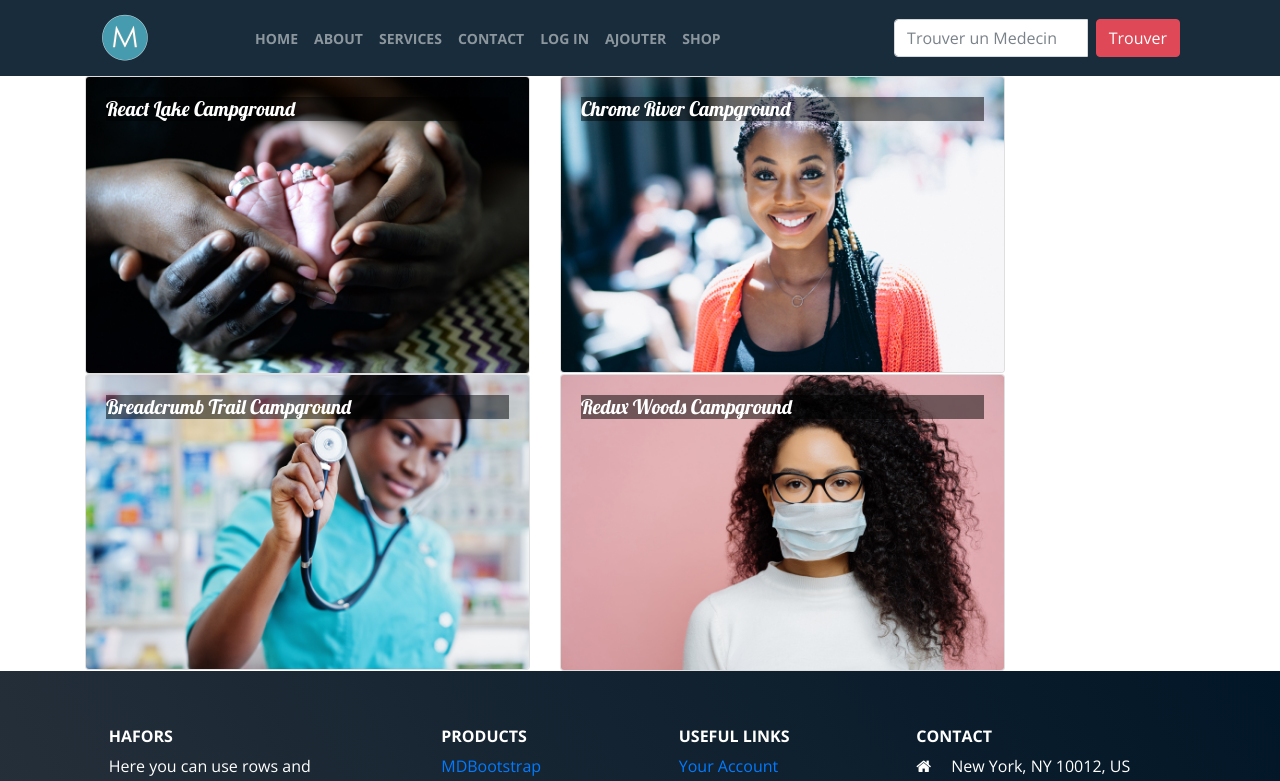
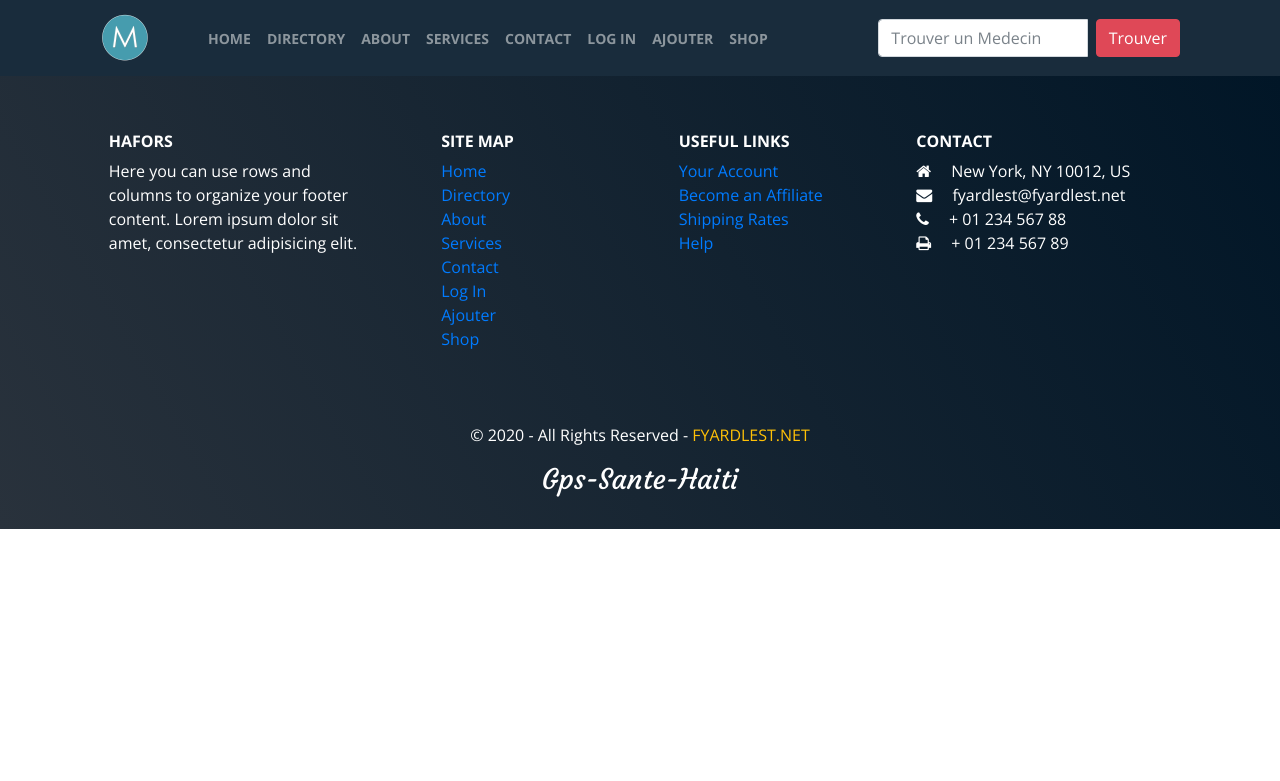
Before and after one commit to fyardlest1/gps-sante-haiti-react, a React (Create React App) app: page / in a window 1280 px wide. Shown: the top 781 px of the page. Built offline with nearby package versions, Linux system fonts and the light colour scheme.

Commit message:
React Router

```diff
--- a/src/App.js
+++ b/src/App.js
@@ -1,14 +1,18 @@
 import React, { Component } from 'react';
-import './App.css';
 import Main from './components/MainComponent';
+import { BrowserRouter } from "react-router-dom";
+import "./App.css";
+
 
 class App extends Component {
 
   render() {
     return (
+      <BrowserRouter>
         <div className='App'>
           <Main />
         </div>
+      </BrowserRouter>
     );
   }
 
--- a/src/components/DirectoryComponent.js
+++ b/src/components/DirectoryComponent.js
@@ -6,9 +6,9 @@ import {
   CardTitle,
 } from "reactstrap";
 
-function RenderDirectoryItem({ hospital, onClick }) {
+function RenderDirectoryItem({ hospital}) {
   return (
-    <Card onClick={() => onClick(hospital.id)}>
+    <Card>
       <CardImg width='100%' src={hospital.image} alt={hospital.name} />
       <CardImgOverlay>
         <CardTitle>{hospital.name}</CardTitle>
@@ -21,7 +21,7 @@ const Directory = (props) => {
     const directory = props.hospitals.map( hospital => {
         return (
           <div key={hospital.id} className='col-md-5 m1'>
-            <RenderDirectoryItem hospital={hospital} onClick={props.onClick} />
+            <RenderDirectoryItem hospital={hospital} />
           </div>
         );
     });
--- a/src/components/Footer.js
+++ b/src/components/Footer.js
@@ -1,4 +1,5 @@
 import React from 'react';
+import { Link } from "react-router-dom";
 
 const Footer = () => {
   return (
@@ -11,30 +12,35 @@ const Footer = () => {
                         <p>Here you can use rows and columns to organize your footer content. Lorem ipsum dolor sit amet, consectetur adipisicing elit.</p>
                     </div>
                     <div className="col-md-2 col-lg-2 col-xl-2 mx-auto mb-4">
-                        <h6 className="text-uppercase font-weight-bold">Products</h6>
-                        <p><a href="#!">MDBootstrap</a></p>
-                        <p><a href="#!">MDWordPress</a></p>
-                        <p><a href="#!">BrandFlow</a></p>
-                        <p><a href="#!">Bootstrap Angular</a></p>
+                        <h6 className="text-uppercase font-weight-bold">Site Map</h6>
+                        <ul className="list-unstyled">
+                            <li><Link to='/home'>Home</Link></li>
+                            <li><Link to='/directory'>Directory</Link></li>
+                            <li><Link to='/aboutus'>About</Link></li>
+                            <li><Link to='/services'>Services</Link></li>
+                            <li><Link to='/contactus'>Contact</Link></li>
+                            <li><Link to='/login'>Log In</Link></li>
+                            <li><Link to='/addyours'>Ajouter</Link></li>
+                            <li><Link to='/ourshop'>Shop</Link></li>
+                        </ul>
                     </div>
                     <div className="col-md-3 col-lg-2 col-xl-2 mx-auto mb-4">
                         <h6 className="text-uppercase font-weight-bold">Useful links</h6>
-                        <p><a href="#!">Your Account</a></p>
-                        <p><a href="#!">Become an Affiliate</a></p>
-                        <p><a href="#!">Shipping Rates</a></p>
-                        <p><a href="#!">Help</a></p>
+                        <ul className="list-unstyled">
+                            <li><Link to="#!">Your Account</Link></li>
+                            <li><Link to="#!">Become an Affiliate</Link></li>
+                            <li><Link to="#!">Shipping Rates</Link></li>
+                            <li><Link to="#!">Help</Link></li>
+                        </ul>
                     </div>
                     <div className="col-md-4 col-lg-3 col-xl-3 mx-auto mb-md-0 mb-4">
                         <h6 className="text-uppercase font-weight-bold">Contact</h6>
-                        <p>
-                        <i className="fa fa-home mr-3" /> New York, NY 10012, US</p>
-                        <p>
-                        <i className="fa fa-envelope mr-3" /> fyardlest@fyardlest.net</p>
-                        <p>
-                        <i className="fa fa-phone mr-3" /> + 01 234 567 88</p>
-                        <p>
-                        <i className="fa fa-print mr-3" /> + 01 234 567 89</p>
-
+                        <ul className="list-unstyled">
+                            <li><i className="fa fa-home mr-3" /> New York, NY 10012, US</li>
+                            <li><i className="fa fa-envelope mr-3" /> fyardlest@fyardlest.net</li>
+                            <li><i className="fa fa-phone mr-3" /> + 01 234 567 88</li>
+                            <li><i className="fa fa-print mr-3" /> + 01 234 567 89</li>
+                        </ul>
                     </div>
                 </div>
                 <div className="row">
--- a/src/components/HomeComponent.js
+++ b/src/components/HomeComponent.js
@@ -32,7 +32,7 @@ const items = [
   },
 ];
 
-const HomeComponent = (props) => {
+const Home = (props) => {
   const [activeIndex, setActiveIndex] = useState(0);
   const [animating, setAnimating] = useState(false);
 
@@ -151,4 +151,4 @@ const HomeComponent = (props) => {
   );
 }
 
-export default HomeComponent;
+export default Home;
--- a/src/components/MainComponent.js
+++ b/src/components/MainComponent.js
@@ -1,7 +1,8 @@
 import React, { Component } from 'react';
 import NavbarFixed from './Navbar';
+import Home from "./HomeComponent";
+import { Switch, Route, Redirect } from "react-router-dom";
 import Footer from './Footer';
-import { Navbar, NavbarBrand } from 'reactstrap';
 import Directory from './DirectoryComponent';
 import HospitalInfo from "./HospitalInfoComponent";
 import { HOSPITALS } from "../shared/hospitals";
@@ -11,30 +12,22 @@ class Main extends Component {
         super(props);
         this.state = {
           hospitals: HOSPITALS,
-          selectedHospital: null,
         };
     }
 
-    // Event handler for selected hospital
-    onSelectHospital(hospitalId) {
-        this.setState({selectedHospital: hospitalId});
-    }
+    render() {
 
-    render() {
+      const HomePage = () => {
+        return <Home />;
+      };
+
         return (
           <div>
             <NavbarFixed />
-            <Directory
-              hospitals={this.state.hospitals}
-              onClick={(hospitalId) => this.onSelectHospital(hospitalId)}
-            />
-            <HospitalInfo
-              hospital={
-                this.state.hospitals.filter(
-                  (campsite) => campsite.id === this.state.selectedHospital
-                )[0]
-              }
-            />
+            <Switch>
+              <Route path='/home' component={HomePage} />
+              <Route exact path='/directory' render={() => <Directory hospitals={this.state.hospitals} />}  />
+            </Switch>
             <Footer />
           </div>
         );
--- a/src/components/Navbar.js
+++ b/src/components/Navbar.js
@@ -1,5 +1,6 @@
 import React, { Component } from 'react';
-import { Collapse, Navbar, NavbarBrand, Nav, NavbarToggler, NavItem, NavLink} from 'reactstrap';
+import { Collapse, Navbar, NavbarBrand, Nav, NavbarToggler, NavItem } from 'reactstrap';
+import { NavLink } from "react-router-dom";
 
 class NavbarFixed extends Component {
     constructor(props) {
@@ -43,6 +44,12 @@ class NavbarFixed extends Component {
                     </NavItem>
 
                     <NavItem>
+                      <NavLink className='nav-link' to='/directory'>
+                        Directory
+                      </NavLink>
+                    </NavItem>
+
+                    <NavItem>
                       <NavLink className='nav-link' to='/about'>
                         About
                       </NavLink>
@@ -61,7 +68,7 @@ class NavbarFixed extends Component {
                     </NavItem>
 
                     <NavItem>
-                      <NavLink className='nav-link' to='/contactus'>
+                      <NavLink className='nav-link' to='/login'>
                         Log In
                       </NavLink>
                     </NavItem>
```
